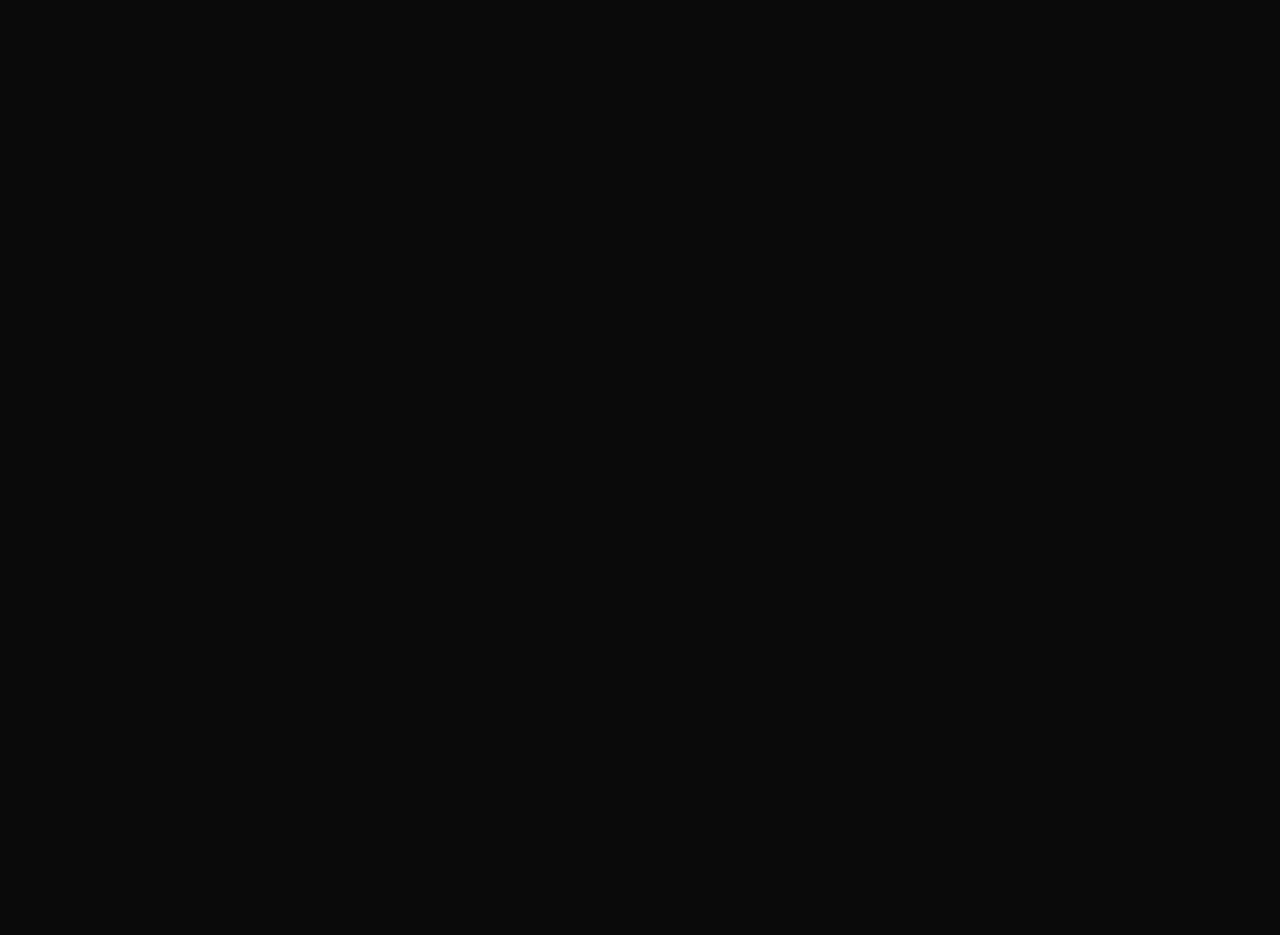
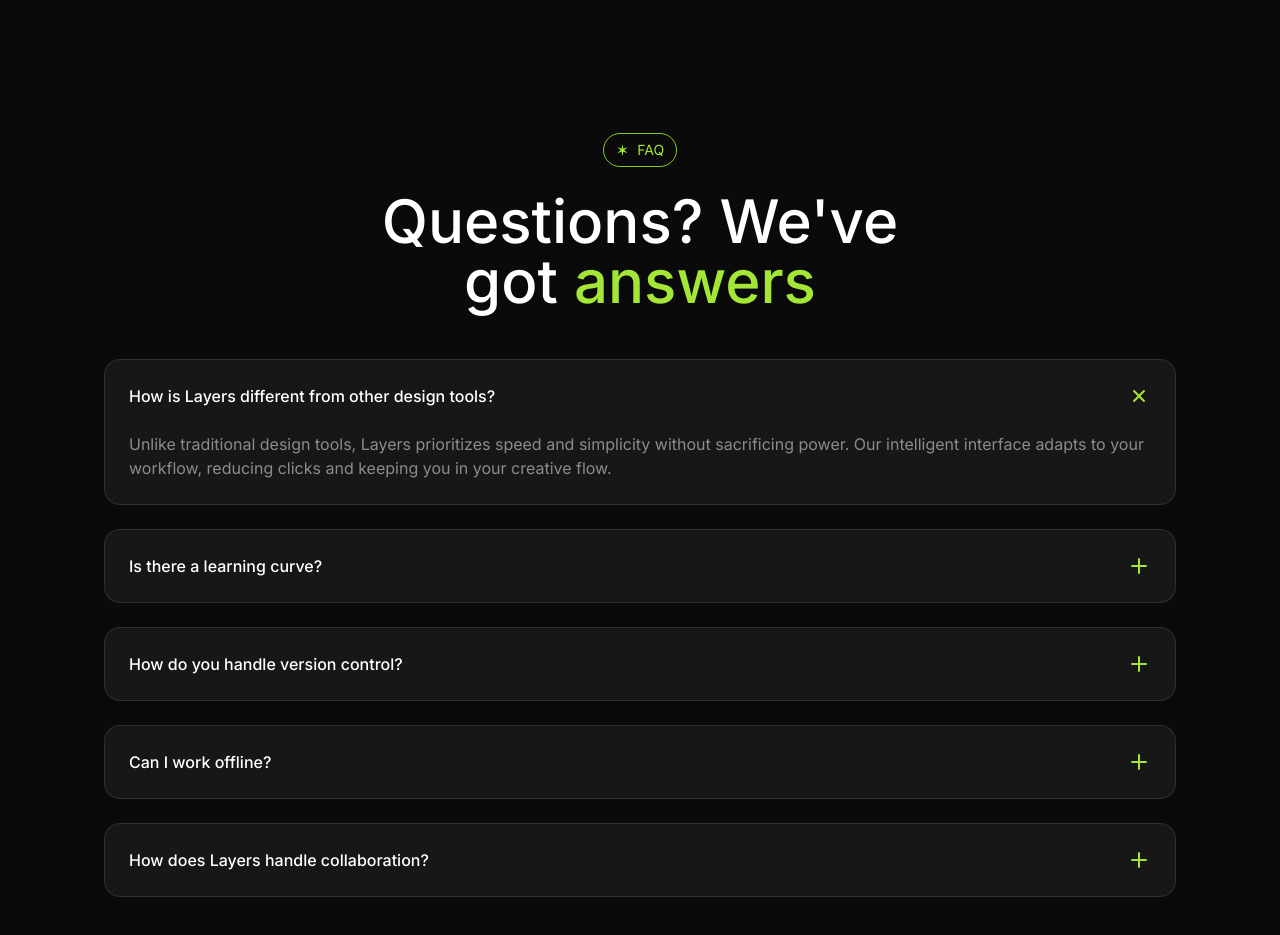
Before and after one commit to TheSaviourEking/layers, a Next.js app: page / in a window 1280 px wide. Shown: the part 3900-4835 px from the top of the page. Before the commit the page ends 3937 px from the top, so only its background shows below. Built offline with nearby package versions, Linux system fonts and the light colour scheme.

Commit message:
chore: add FAQ section

```diff
--- a/src/app/page.tsx
+++ b/src/app/page.tsx
@@ -1,3 +1,4 @@
+import Faqs from "@/sections/Faqs";
 import Features from "@/sections/Features";
 import Hero from "@/sections/Hero";
 import Integrations from "@/sections/Integrations";
@@ -14,6 +15,7 @@
             <Introduction />
             <Features />
             <Integrations />
+            <Faqs />
         </>
     )
 }
--- a/src/sections/Faqs.tsx
+++ b/src/sections/Faqs.tsx
@@ -1,3 +1,6 @@
+import Tag from "@/components/Tag";
+import { twMerge } from "tailwind-merge";
+
 const faqs = [
     {
         question: "How is Layers different from other design tools?",
@@ -22,5 +25,34 @@
 ];
 
 export default function Faqs() {
-    return <div>Faqs</div>;
+    const selectedIndex = 0;
+
+    return (
+        <section className="py-24">
+            <div className="container">
+                <div className="flex justify-center"><Tag>Faq</Tag></div>
+                <div>
+                    <h2 className="text-6xl font-medium mt-6 text-center max-w-xl mx-auto">Questions? We&apos;ve got <span className="text-lime-400">answers</span></h2>
+                </div>
+                <div className="mt-12 flex flex-col gap-6 max-x-xl mx-auto">
+                    {faqs.map((faq, faqIndex) => (
+                        <div key={faq.question}
+                            className="rounded-2xl bg-neutral-900 border border-white/10 p-6"
+                        >
+                            <div className="flex justify-between items-center">
+                                <h3 className="font-medium">{faq.question}</h3>
+
+                                <svg xmlns="http://www.w3.org/2000/svg" width="24" height="24" viewBox="0 0 24 24" fill="none" stroke="currentColor" strokeWidth="2" strokeLinecap="round" strokeLinejoin="round"
+                                className={twMerge("feather feather-plus text-lime-400 flex-shrink-0", selectedIndex == faqIndex && 'rotate-45')}><line x1="12" y1="5" x2="12" y2="19"></line><line x1="5" y1="12" x2="19" y2="12"></line></svg>
+                            </div>
+
+                            <div className={twMerge("mt-6", selectedIndex !== faqIndex && 'hidden')}>
+                                <p className="text-white/50">{faq.answer}</p>
+                            </div>
+                        </div>
+                    ))}
+                </div>
+            </div>
+        </section>
+    )
 }
```
